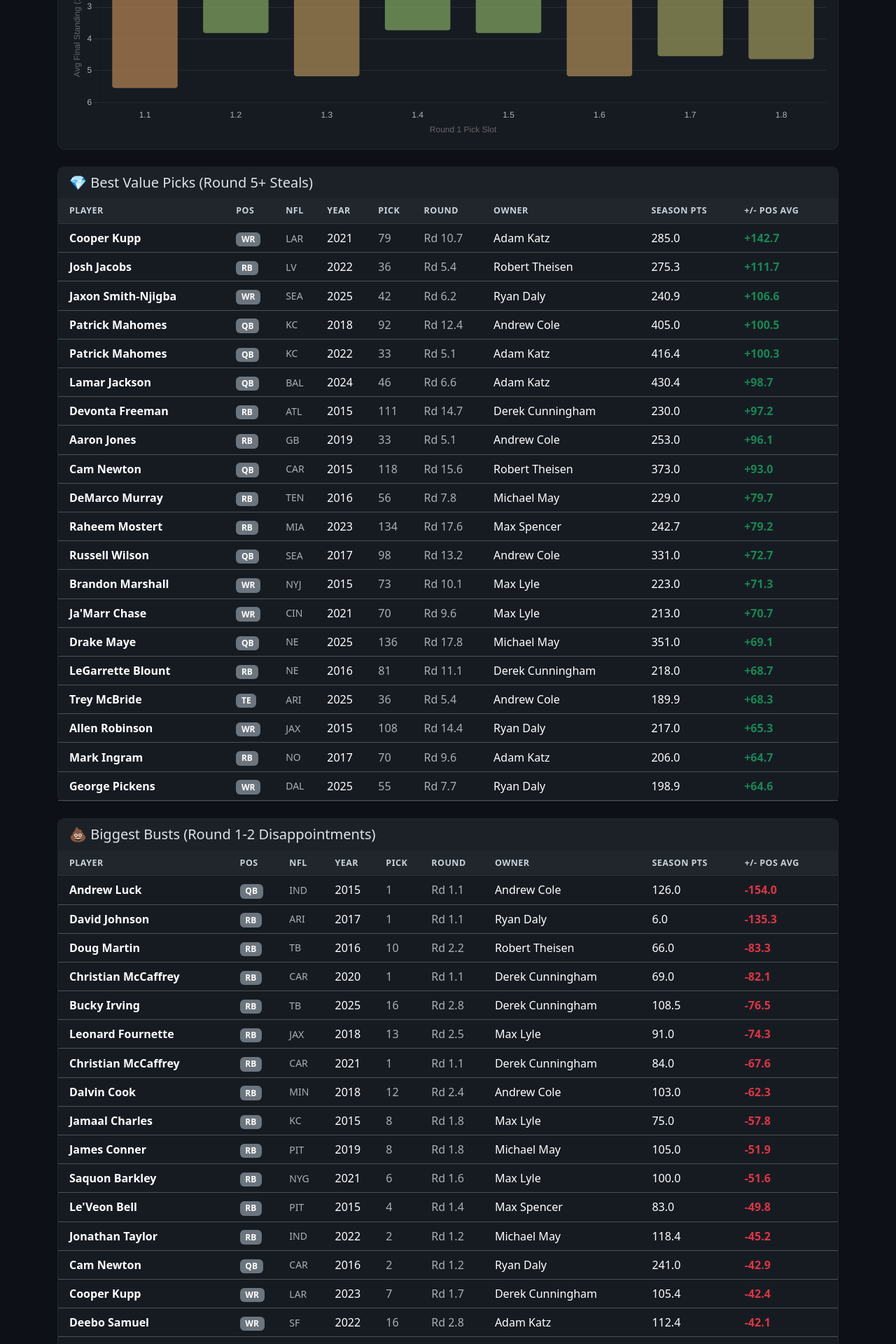
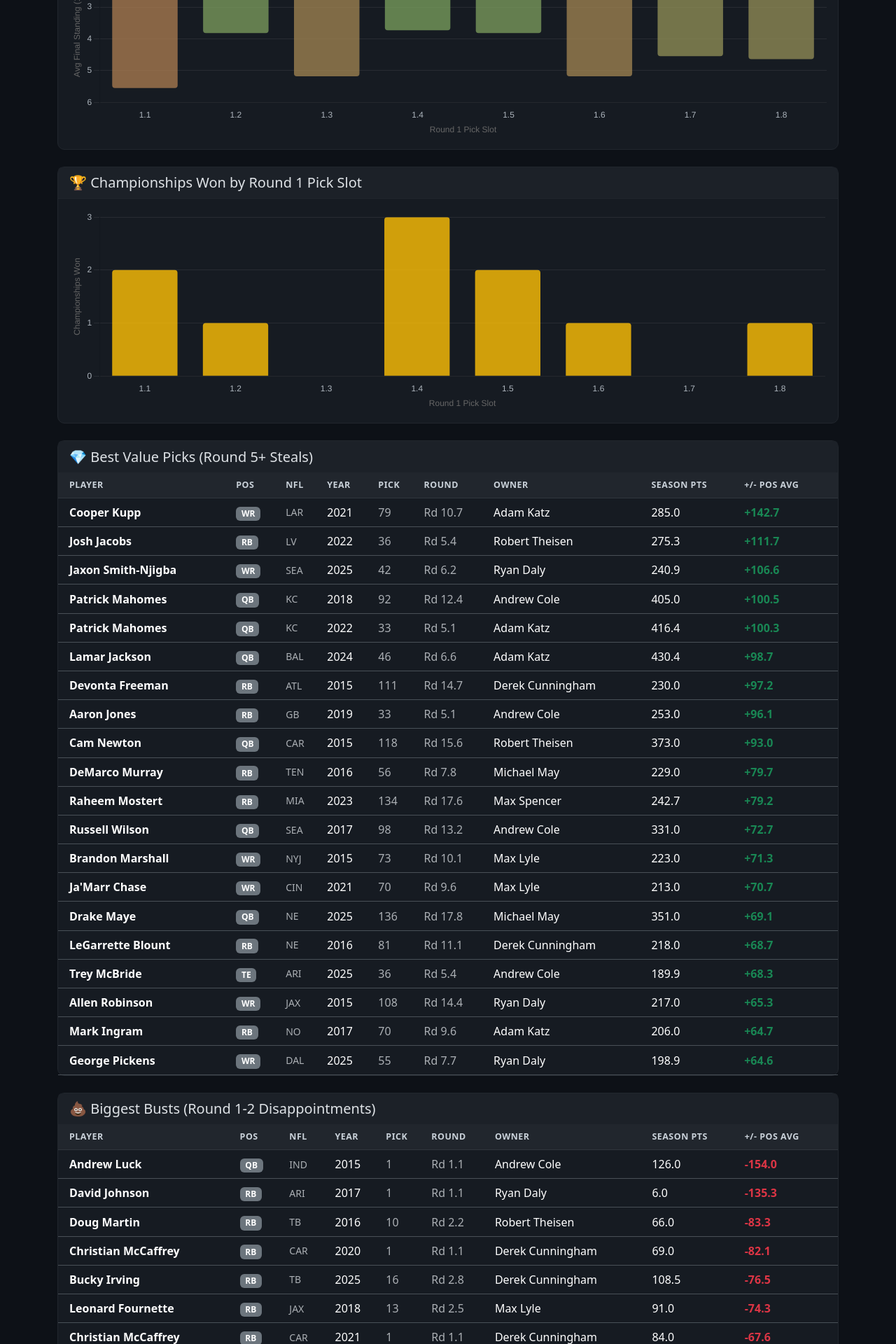
Before and after one commit to ryandee/RyanFFB, a Flask app: page /draft in a window 1280 px wide. Shown: the part 912-2832 px from the top of the page at 70% size. Run offline with Flask 3, Linux system fonts and the light colour scheme; data comes from the database, SQL or seed files in the repository.

Commit message:
adding chart for championships per first round draft pick

```diff
--- a/app.py
+++ b/app.py
@@ -408,6 +408,24 @@ def draft():
         ORDER BY d.round
     """).fetchall()
 
+    # Championships won by teams holding each round-1 pick slot
+    pick1_champs = conn.execute("""
+        WITH all_slots AS (
+            SELECT DISTINCT round_pick FROM draft_picks WHERE round = 1
+        ),
+        champ_counts AS (
+            SELECT d.round_pick, COUNT(*) AS championships
+            FROM draft_picks d
+            JOIN seasons s ON s.year = d.year AND s.champion_owner = d.team_owner
+            WHERE d.round = 1
+            GROUP BY d.round_pick
+        )
+        SELECT a.round_pick, COALESCE(c.championships, 0) AS championships
+        FROM all_slots a
+        LEFT JOIN champ_counts c ON c.round_pick = a.round_pick
+        ORDER BY a.round_pick
+    """).fetchall()
+
     # Average final standings position for each round-1 pick slot
     pick1_finish = conn.execute("""
         SELECT d.round_pick,
@@ -427,6 +445,7 @@ def draft():
         busts=busts,
         round_avgs=round_avgs,
         pick1_finish=[dict(r) for r in pick1_finish],
+        pick1_champs=[dict(r) for r in pick1_champs],
         has_data=_has_data(),
     )
 
--- a/templates/draft.html
+++ b/templates/draft.html
@@ -23,6 +23,16 @@
   <div class="card-body">
     <p class="text-muted small mb-3">Lower bar = better finish. Does the 1.1 actually win more often?</p>
     <canvas id="pick1FinishChart" height="80" data-picks='{{ pick1_finish | tojson }}'></canvas>
+  </div>
+</div>
+
+<!-- Round 1 pick slot championships -->
+<div class="card mb-4">
+  <div class="card-header">
+    <h5 class="mb-0">🏆 Championships Won by Round 1 Pick Slot</h5>
+  </div>
+  <div class="card-body">
+    <canvas id="pick1ChampsChart" height="80" data-picks='{{ pick1_champs | tojson }}'></canvas>
   </div>
 </div>
 
@@ -213,6 +223,50 @@ if (pick1Data.length) {
   });
 }
 
+// Championships by round 1 pick slot
+const champs1Raw = document.getElementById("pick1ChampsChart").dataset.picks;
+const champs1Data = JSON.parse(champs1Raw || "[]");
+if (champs1Data.length) {
+  new Chart(document.getElementById("pick1ChampsChart"), {
+    type: "bar",
+    data: {
+      labels: champs1Data.map(r => `1.${r.round_pick}`),
+      datasets: [{
+        label: "Championships",
+        data: champs1Data.map(r => r.championships),
+        backgroundColor: champs1Data.map(r =>
+          r.championships > 0 ? "rgba(255,193,7,0.8)" : "rgba(108,117,125,0.4)"
+        ),
+        borderRadius: 4,
+      }],
+    },
+    options: {
+      responsive: true,
+      plugins: {
+        legend: { display: false },
+        tooltip: {
+          callbacks: {
+            label: ctx => `${ctx.raw} championship${ctx.raw !== 1 ? "s" : ""}`,
+          },
+        },
+      },
+      scales: {
+        y: {
+          beginAtZero: true,
+          ticks: { stepSize: 1, color: "#adb5bd" },
+          title: { display: true, text: "Championships Won" },
+          grid: { color: "rgba(255,255,255,0.08)" },
+        },
+        x: {
+          title: { display: true, text: "Round 1 Pick Slot" },
+          ticks: { color: "#adb5bd" },
+          grid: { display: false },
+        },
+      },
+    },
+  });
+}
+
 fetch("/api/chart/draft-value")
   .then(r => r.json())
   .then(data => {
```
